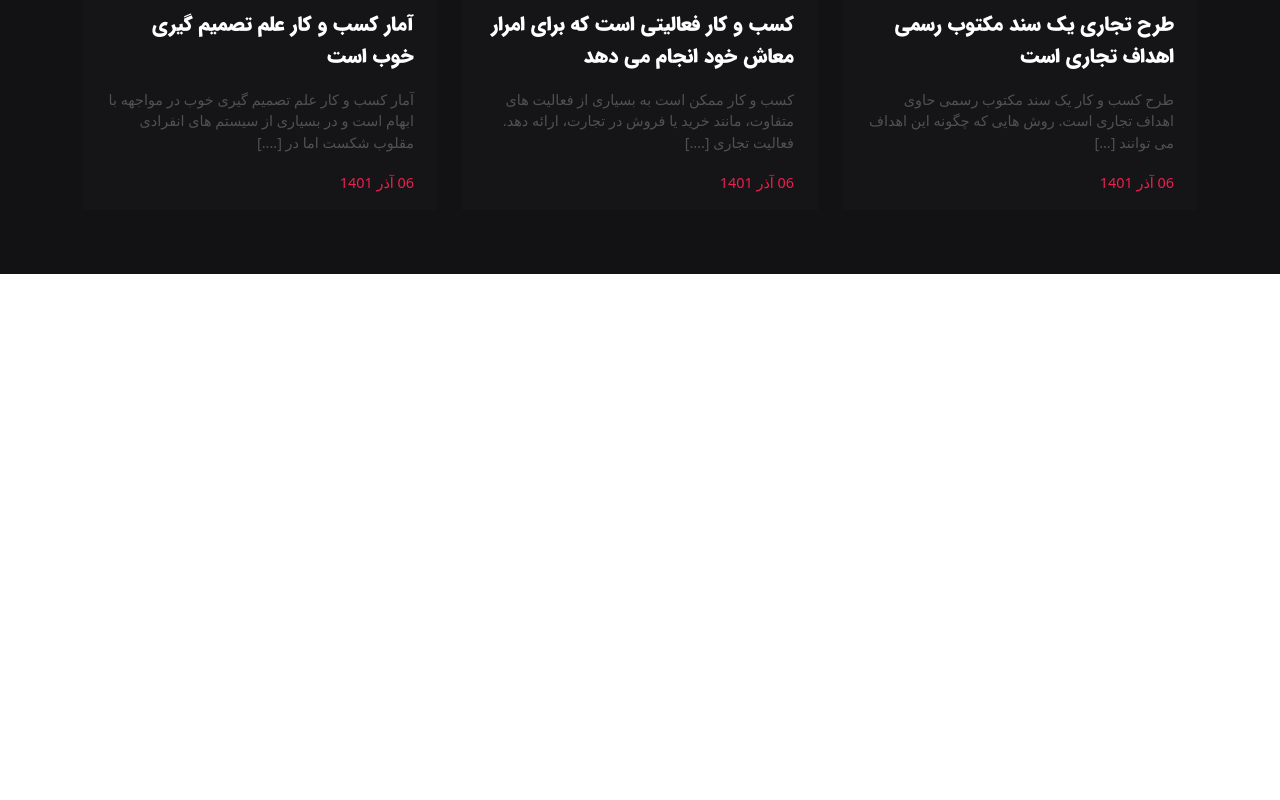
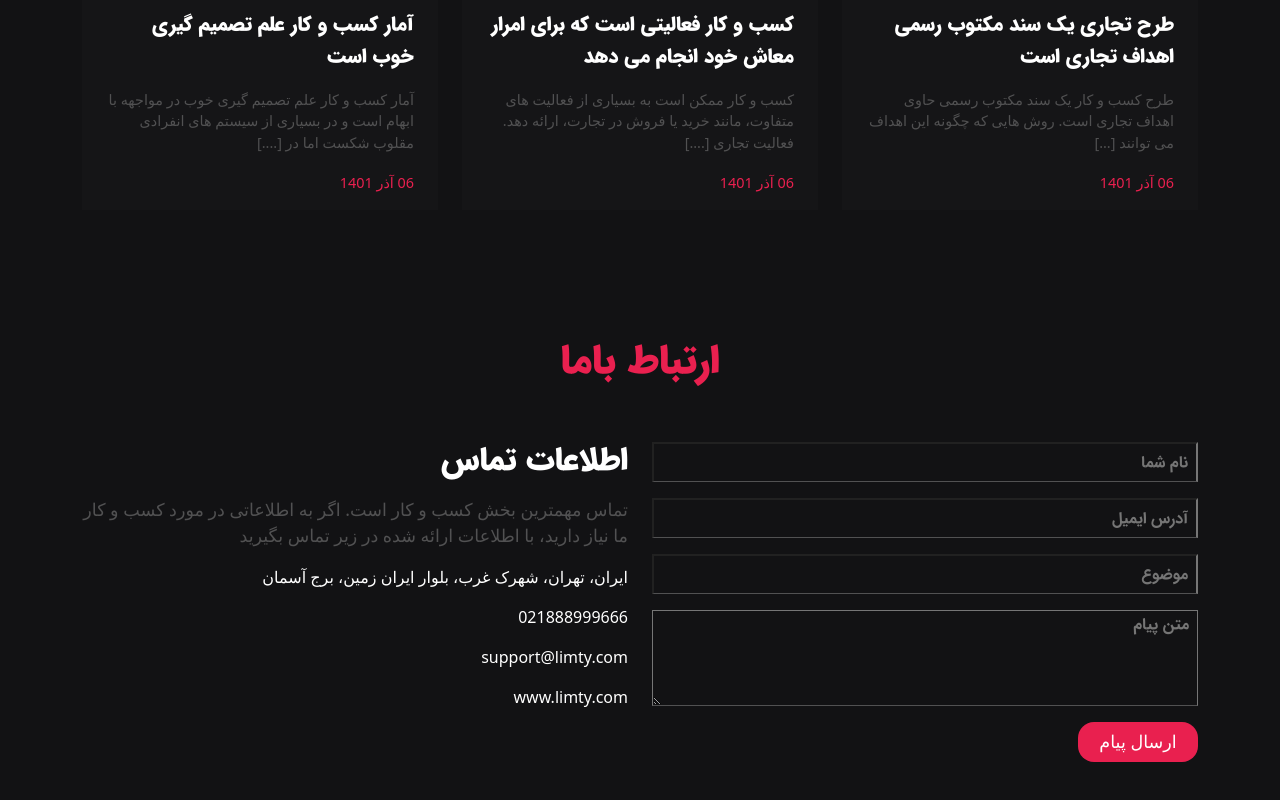
Before and after one commit to mohammadmehdidalvandii/landing-limty, a Next.js app: page / in a window 1280 px wide. Shown: the part 4628-5428 px from the top of the page. Before the commit the page ends 4902 px from the top, so only its background shows below. Built offline with nearby package versions, Linux system fonts and the light colour scheme.

Commit message:
create section contact

```diff
--- /dev/null
+++ b/components/template/Contact/Contact.js
@@ -0,0 +1,41 @@
+import React from 'react'
+import style from '@/styles/contact.module.css'
+import Title from '@/components/modules/Title/Title'
+export default function Contact() {
+  return (
+    <section className={style.contact}>
+        <div className="container">
+        <div className="row">
+            <div className="col-12">
+                <Title title='ارتباط باما'/>
+            </div>
+        </div>
+        <div className="row mt-5">
+            <div className="col-lg-6 col-md-6 col-sm-12">
+                    <form action="#" className={style.contact_form}>
+                        <input type="text" className={style.contact_form_input} placeholder='نام شما'/>
+                        <input type="text" className={style.contact_form_input} placeholder='آدرس ایمیل'/>
+                        <input type="text" className={style.contact_form_input} placeholder='موضوع'/>
+                        <textarea  className={style.contact_form_text} placeholder='متن پیام'></textarea>
+                        <button className={style.contact_form_btn}>ارسال پیام</button>
+                    </form>
+            </div>
+            <div className="col-lg-6 col-md-6 col-sm-12">
+                    <div className={style.contact_content}>
+                        <div className={style.contact_content_info}>
+                            <h6 className={style.contact_content_title}>اطلاعات تماس</h6>
+                            <p className={style.contact_content_desc}>تماس مهمترین بخش کسب و کار است. اگر به اطلاعاتی در مورد کسب و کار ما نیاز دارید، با اطلاعات ارائه شده در زیر تماس بگیرید</p>
+                        </div>
+                        <ul className={style.contact_items}>
+                            <li className={style.contact_item}>ایران، تهران، شهرک غرب، بلوار ایران زمین، برج آسمان</li>
+                            <li className={style.contact_item}>021888999666</li>
+                            <li className={style.contact_item}>support@limty.com</li>
+                            <li className={style.contact_item}>www.limty.com</li>
+                        </ul>
+                    </div>
+            </div>
+        </div>
+        </div>
+    </section>
+  )
+}
--- a/pages/index.js
+++ b/pages/index.js
@@ -7,6 +7,7 @@ import SampleWork from "@/components/template/sampleWork/sampleWork";
 import Teams from "@/components/template/Teams/Teams";
 import Prices from "@/components/template/Prices/Prices";
 import News from "@/components/template/News/News";
+import Contact from "@/components/template/Contact/Contact";
 
 export default function Home() {
   return (
@@ -20,6 +21,7 @@ export default function Home() {
       <Teams/>
       <Prices/>
       <News/>
+      <Contact/>
     </>
   )
 }
--- /dev/null
+++ b/styles/contact.module.css
@@ -0,0 +1,84 @@
+.contact{
+    display: block;
+    width: 100%;
+    height: 100%;
+    background-color: var(--color-black-1);
+    padding: 4rem 0;
+}
+.contact_form{
+    display: block;
+    margin-bottom: 2rem;
+}
+.contact_form_input{
+    display: block;
+    width: 100%;
+    background-color: unset;
+    margin-bottom: 1rem;
+    outline: none;
+    border-bottom: 1px solid var(--color-gray);
+    height: 2.5rem;
+    font-family: var(--font-bold);
+    font-size: 1rem;
+    font-weight: 500;
+    padding-right: 0.5rem;
+}
+.contact_form_text{
+    display: block;
+    width: 100%;
+    height: 6rem;
+    background-color: unset;
+    margin-bottom: 1rem;
+    outline: none;
+    border-bottom: 1px solid var(--color-gray);
+    font-family: var(--font-bold);
+    font-size: 1rem;
+    font-weight: 500;
+    padding-right: 0.5rem;
+}
+.contact_form_btn{
+    display: flex;
+    align-items: center;
+    justify-content: center;
+    width: 120px;
+    height: 2.5rem;
+    outline: none;
+    border: none;
+    border-radius: 1rem;
+    background-color: var(--color-pink);
+    font-size: 1.1rem;
+    font-weight: 500;
+    color: var(--color-white);
+    transition: all 0.4s linear;
+}
+.contact_form_btn:hover{
+    scale: 1.1;
+}
+.contact_content{
+    display: block;
+}
+.contact_content_info{
+    display: block;
+}
+.contact_content_title{
+    display: block;
+    font-family: var(--font-black);
+    font-size: 2rem;
+    color: var(--color-white);
+    margin-bottom: 1rem;
+}
+.contact_content_desc{
+    display: block;
+    font-size: 1.1rem;
+    font-weight: 500;
+    color: var(--color-gray);
+}
+.contact_items{
+    display: block;
+}
+.contact_item{
+        margin-bottom: 1rem;
+        display: block;
+        font-size: 1rem;
+        font-weight: 500;
+        color: var(--color-white);
+}
```
